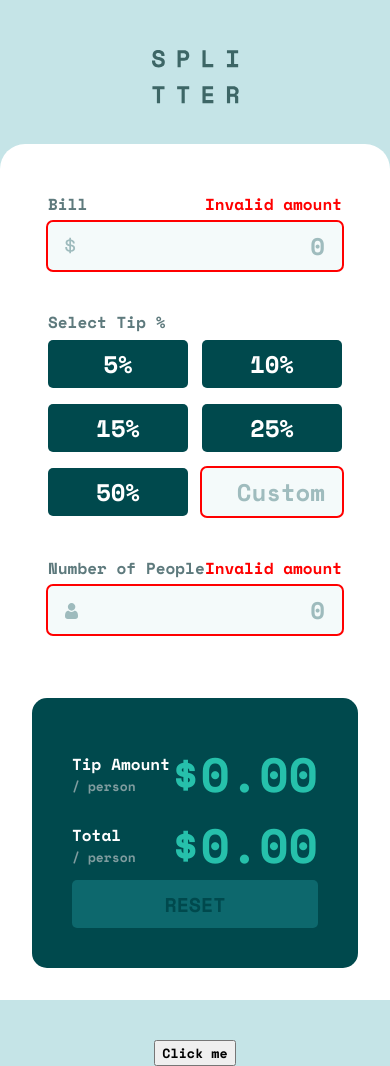
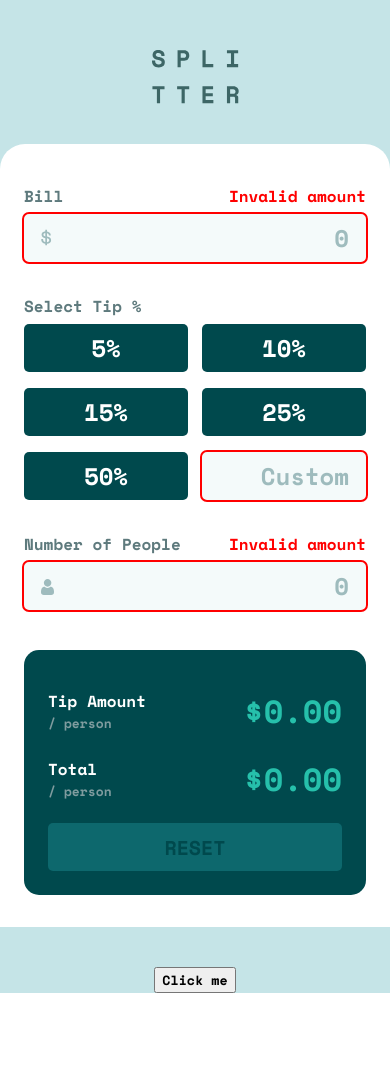
Before and after one commit to zxasc/tip-calculator-app, a React (Vite) app: page / in a window 390 px wide. After the commit the page ends 993 px from the top, so only its background shows below. Built offline with nearby package versions, Linux system fonts and the light colour scheme.

Commit message:
update mobile css queries

```diff
--- a/src/styles/Summary.module.scss
+++ b/src/styles/Summary.module.scss
@@ -10,6 +10,7 @@
     flex-direction: column;
     background-color: $clr-very-dark-cyan;
     border-radius: 15px;
+    overflow: hidden;
 
     .inner {
         display: flex;
@@ -58,3 +59,17 @@ h4 {
     color: $clr-grayish-cyan;
     font-size: 13px;
 }
+
+@media only screen and (max-width: 720px) {
+    .container {
+        padding: 24px;
+        padding-top: 37px;
+        gap: 20px;
+        min-width: none;
+    }
+
+    h2 {
+        color: $clr-primary-cyan;
+        font-size: 32px;
+    }
+}
--- a/src/styles/global.scss
+++ b/src/styles/global.scss
@@ -56,13 +56,17 @@ form {
 
     main {
         width: 100%;
+        padding: 32px 24px;
+        flex-flow: column nowrap;
+        gap: 32px;
         border-bottom-left-radius: 0;
         border-bottom-right-radius: 0;
-        flex-flow: column nowrap;
     }
 
     form {
         max-width: none;
+        gap: 32px;
+        padding: 8px 0;
     }
 
     .logo {
```
